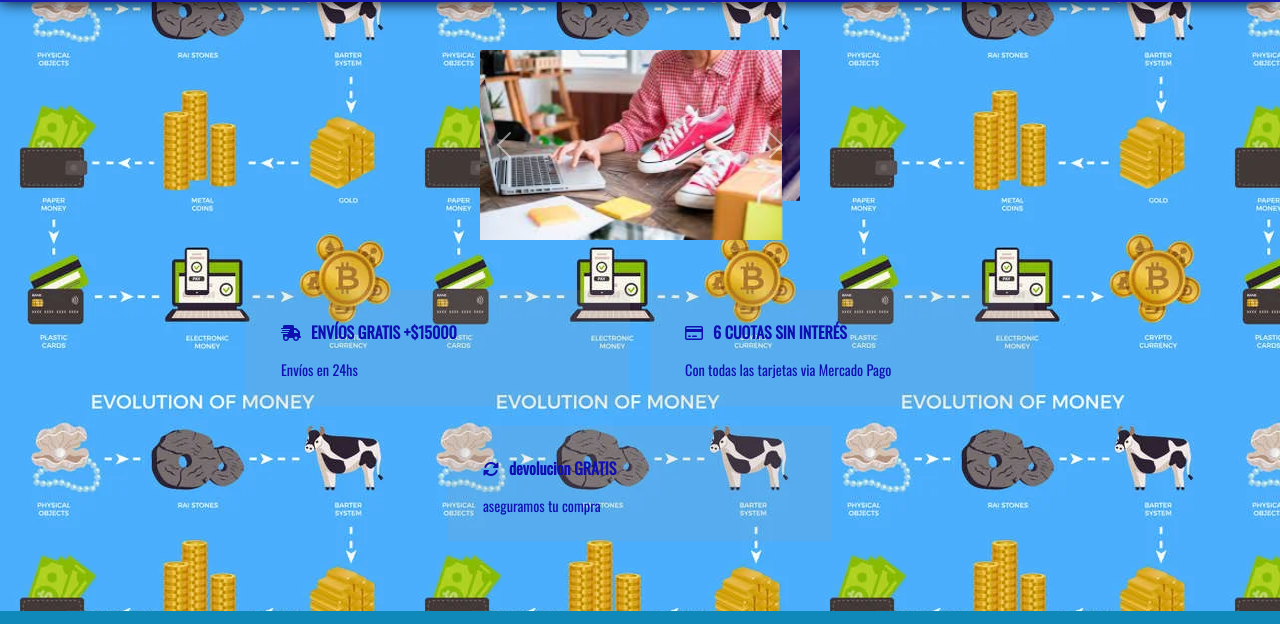
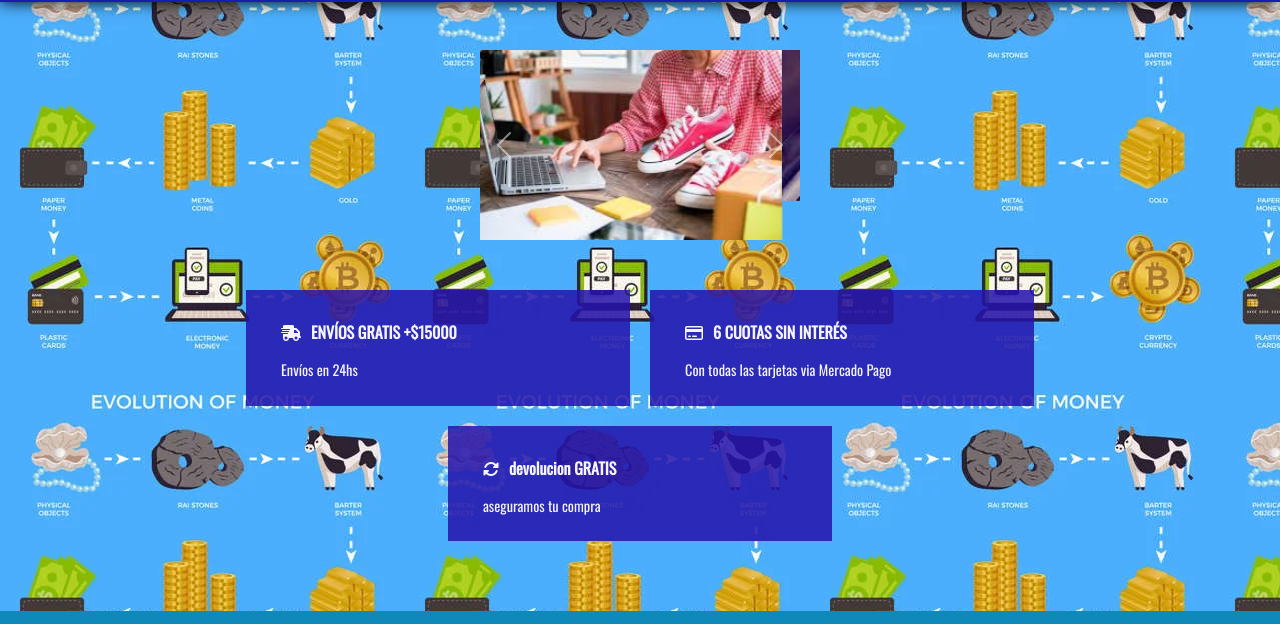
Before and after one commit to fedemoles/CH-Javascript, a website: page index.html in a window 1280 px wide. Shown: the part 82-706 px from the top of the page. Drawn offline with nearby package versions, Linux system fonts and the light colour scheme.

Commit message:
cambios en botonera

```diff
--- a/css/main.css
+++ b/css/main.css
@@ -7,7 +7,7 @@
 body {
   background-image: url(../media/bg.jpg);
   background-repeat: space repeat center;
-  color: #0f0fb2;
+  color: #f4f4fa;
   font-family: "Oswald", sans-serif; }
 
 .botones {
@@ -95,7 +95,7 @@ footer {
     width: 48vh;
     margin: 10px;
     padding: 25px;
-    background-color: rgba(158, 158, 158, 0.137); }
+    background-color: rgba(37, 19, 173, 0.855); }
     .div-cuadros .boxes:hover {
       transform: scale(1.1, 1.1); }
     .div-cuadros .boxes h2 {
```
